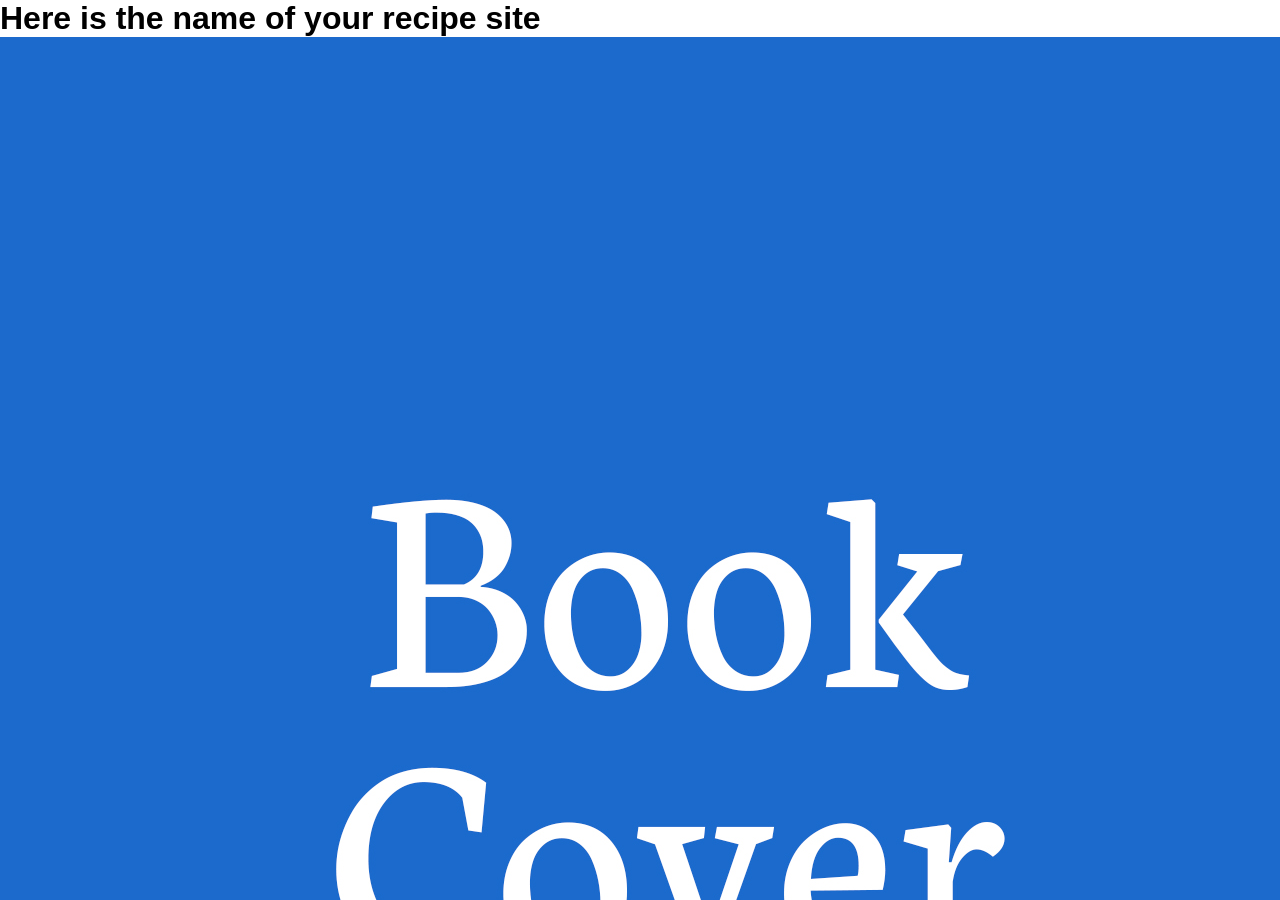
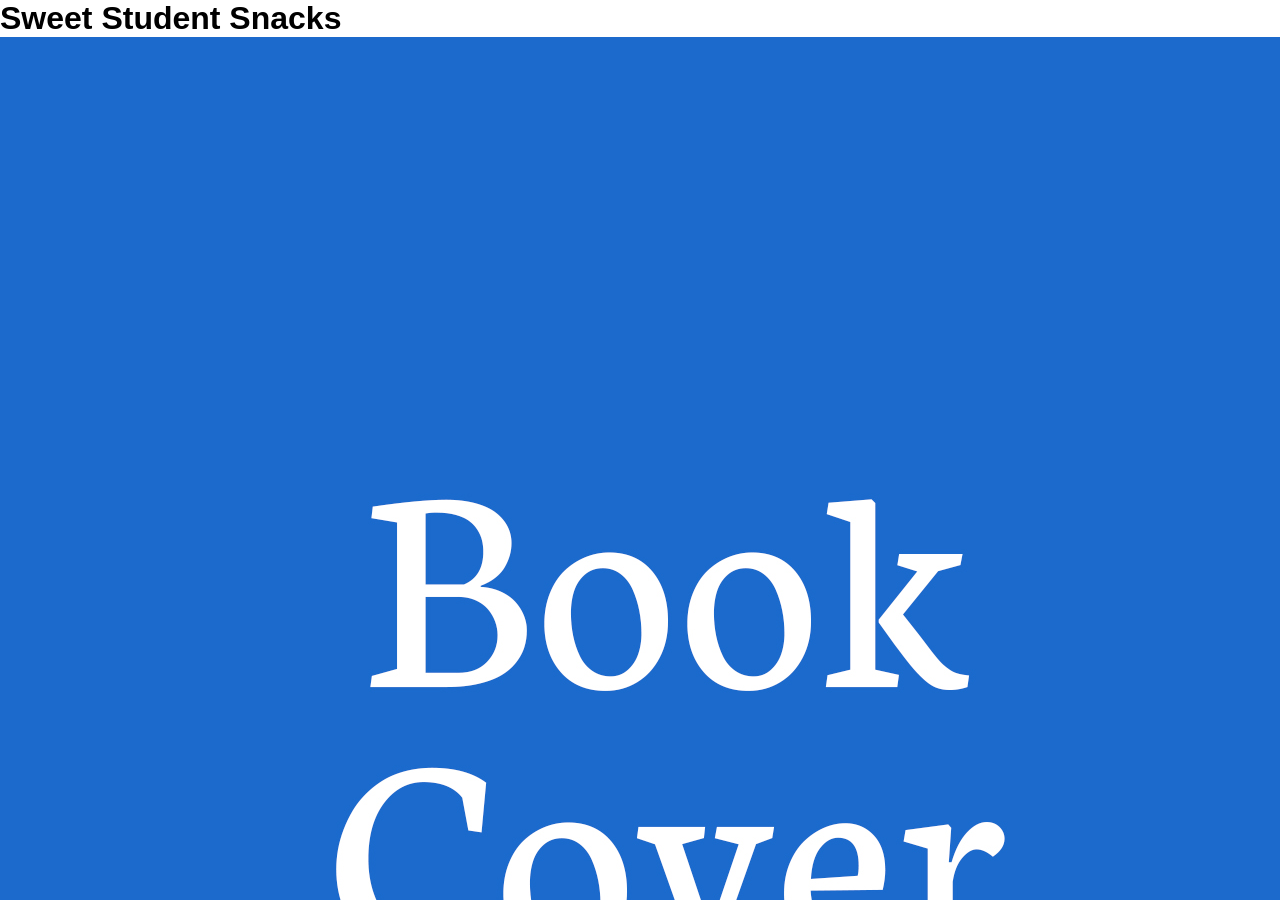
Before and after one commit to charlottericex/SweetStudentSnacks, a Jekyll site: the page built from home/index.md, in a window 1280 px wide and 900 px high. Built offline with Jekyll 4.4.1, drawn with Linux system fonts in a browser that asks for light colours.

Commit message:
Update Home Page “index”

```diff
--- a/home/index.md
+++ b/home/index.md
@@ -1,9 +1,10 @@
 ---
+title: "Sweet Student Snacks "
+coverimage: ../uploads/bookcover.jpg
+permalink: /
 layout: recipeshome
-title: Here is the name of your recipe site
-permalink: "/"
-coverimage: ../uploads/bookcover.jpg
 published: true
+date: 2023-01-31T14:50:32.942Z
 ---
 
 Here is an introduction to my recipe site
```
